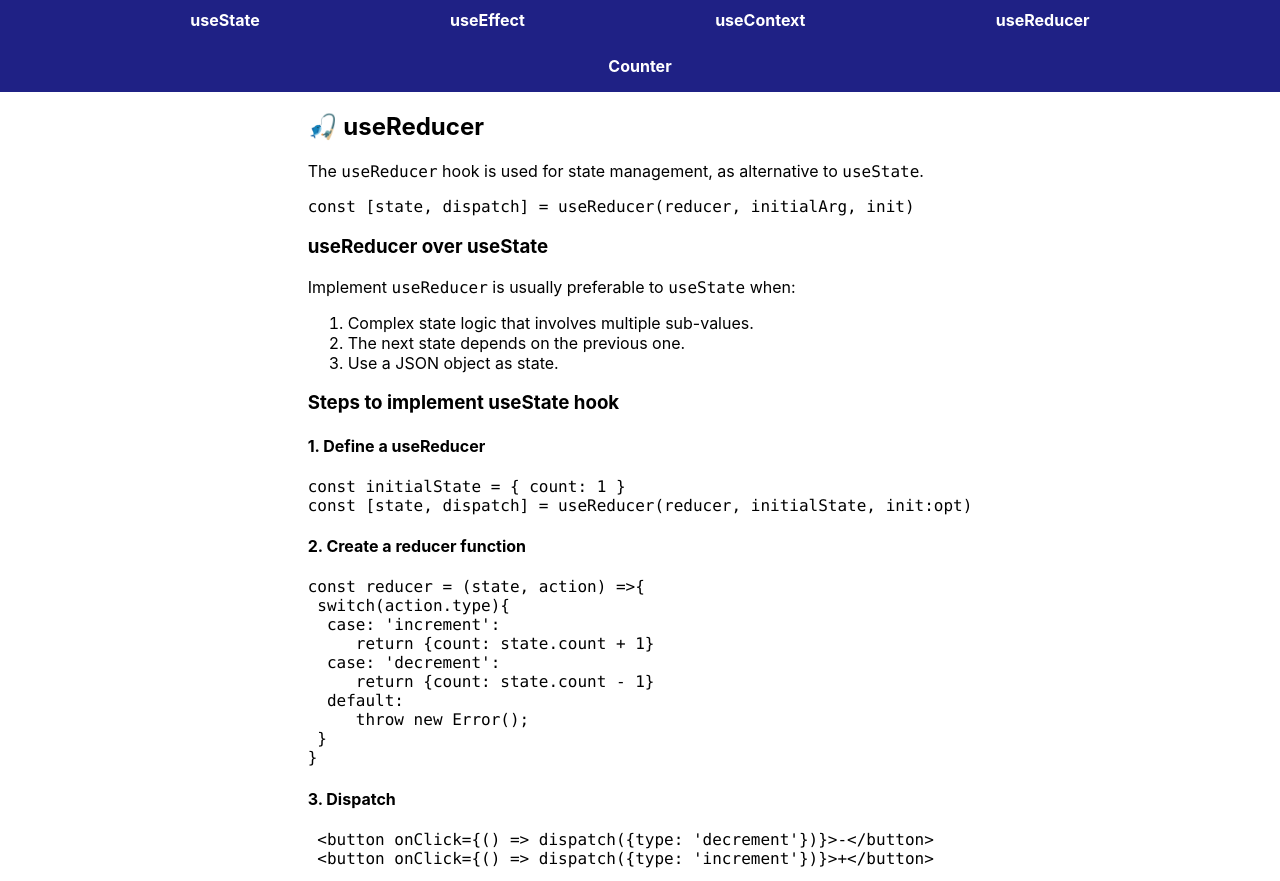
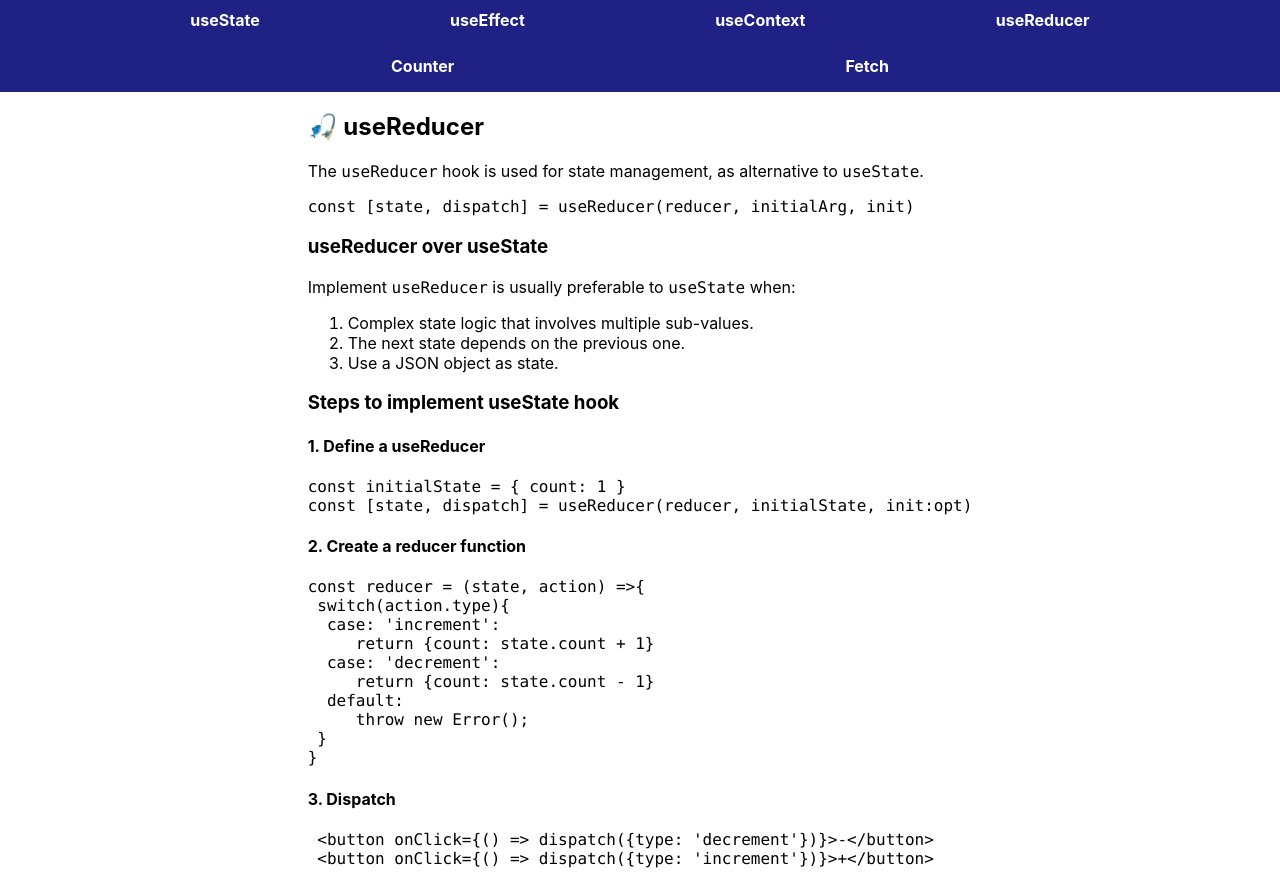
Before and after one commit to RicardoSerrano19/react-hooks-api, a React (Vite) app: page /reducer in a window 1280 px wide. Built offline with nearby package versions, Linux system fonts and the light colour scheme.

Commit message:
feat: Add menu for ReducerFetch

```diff
--- a/src/App.jsx
+++ b/src/App.jsx
@@ -17,6 +17,7 @@ import EffectDataFetch from './exercise/useEffect/effectDataFetching'
 import ContextUsername from './exercise/useContext/contextUsername'
 import ContextTheme from './exercise/useContext/contextTheme'
 import ReducerCounter from './exercise/useReducer/reducerCounter'
+import ReducerFetch from './exercise/useReducer/reducerFetch'
 
 import './App.css'
 
@@ -46,6 +47,7 @@ const App = () => {
                     </Route>
                     <Route path='reducer' element={<MenuReducer />}>
                         <Route path='reducerCounter' element={<ReducerCounter />}/>
+                        <Route path='reducerFetch' element={<ReducerFetch />}/>
                     </Route>
                 </Route>
             </Routes>
--- a/src/exercise/MenuReducer.jsx
+++ b/src/exercise/MenuReducer.jsx
@@ -10,6 +10,7 @@ const NavBar = () => {
         <>
         <div className='navbar'>
             <Link to='reducerCounter'>Counter</Link>
+            <Link to='reducerFetch'>Fetch</Link>
         </div>
         <Outlet />
         </>
```
